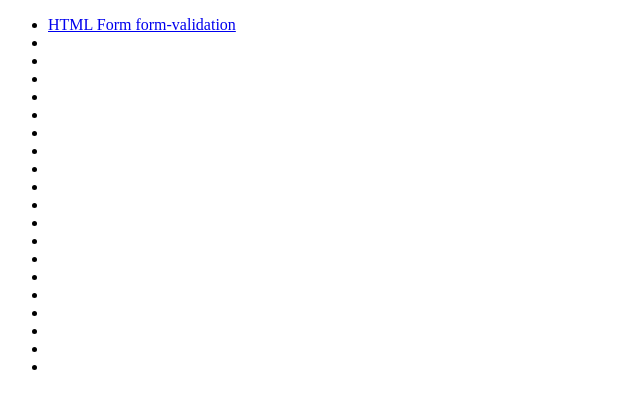
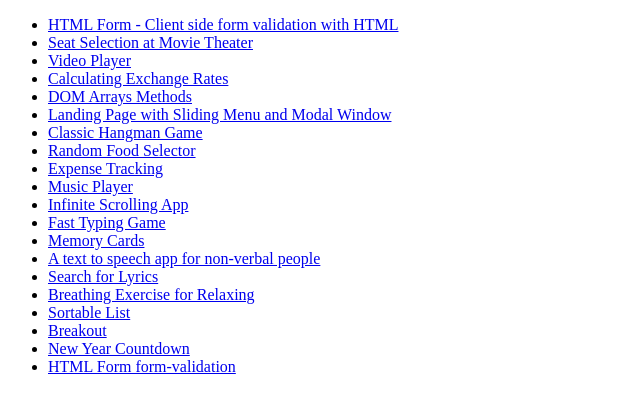
Before and after one commit to m-adyan/Project-1, a plain HTML site: page index.html in a window 1280 px wide. Shown: the whole page, without its empty margins (0-640 px from the left). Drawn offline with Linux system fonts and the light colour scheme.

Commit message:
created index page to link projects

```diff
--- a/form-validation-style.css
+++ b/1.html-form/style.css
@@ -1,5 +1,4 @@
 @import url('https://fonts.googleapis.com/css2?family=Noto+Sans+JP&display=swap');
-
 :root {
     --sucess-color: green;
     --error-color: orangered;
--- a/index.html
+++ b/index.html
@@ -1,34 +1,37 @@
 <!DOCTYPE html>
 <html lang="en">
+
 <head>
     <meta charset="UTF-8">
     <meta http-equiv="X-UA-Compatible" content="IE=edge">
     <meta name="viewport" content="width=device-width, initial-scale=1.0">
     <title>Module 1 Projects</title>
 </head>
+
 <body>
     <ul>
-        <li><a href="form-validation.html">HTML Form form-validation</a></li>
-        <li></li>
-        <li></li>
-        <li></li>
-        <li></li>
-        <li></li>
-        <li></li>
-        <li></li>
-        <li></li>
-        <li></li>
-        <li></li>
-        <li></li>
-        <li></li>
-        <li></li>
-        <li></li>
-        <li></li>
-        <li></li>
-        <li></li>
-        <li></li>
-        <li></li>
+        <li><a href="1.html-form/index.html">HTML Form - Client side form validation with HTML</a></li>
+        <li><a href="#">Seat Selection at Movie Theater</a></li>
+        <li><a href="#">Video Player</a></li>
+        <li><a href="#">Calculating Exchange Rates</a></li>
+        <li><a href="#">DOM Arrays Methods</a></li>
+        <li><a href="#">Landing Page with Sliding Menu and Modal Window</a></li>
+        <li><a href="#">Classic Hangman Game</a></li>
+        <li><a href="#">Random Food Selector</a></li>
+        <li><a href="#">Expense Tracking</a></li>
+        <li><a href="#">Music Player</a></li>
+        <li><a href="#">Infinite Scrolling App</a></li>
+        <li><a href="#">Fast Typing Game</a></li>
+        <li><a href="#">Memory Cards</a></li>
+        <li><a href="#">A text to speech app for non-verbal people</a></li>
+        <li><a href="#">Search for Lyrics</a></li>
+        <li><a href="#">Breathing Exercise for Relaxing</a></li>
+        <li><a href="#">Sortable List</a></li>
+        <li><a href="#">Breakout</a></li>
+        <li><a href="#">New Year Countdown</a></li>
+        <li><a href="#">HTML Form form-validation</a></li>
 
     </ul>
 </body>
+
 </html>
```
Also changed, not shown: 1.html-form/index.html (renamed from form-validation.html, +2 -2 lines), 1.html-form/script.js (renamed from form-validation-script.js, +5 -5 lines).
